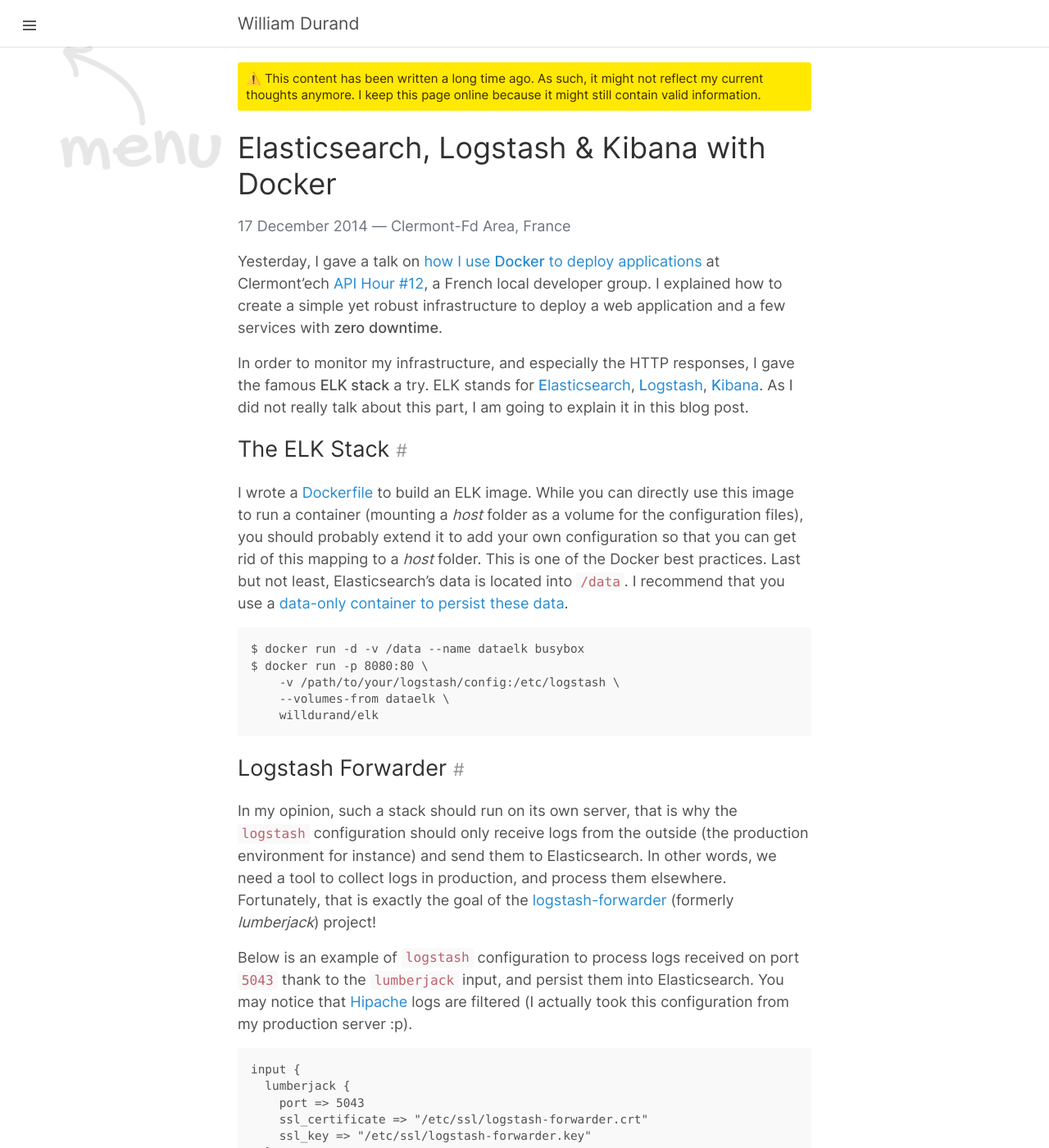
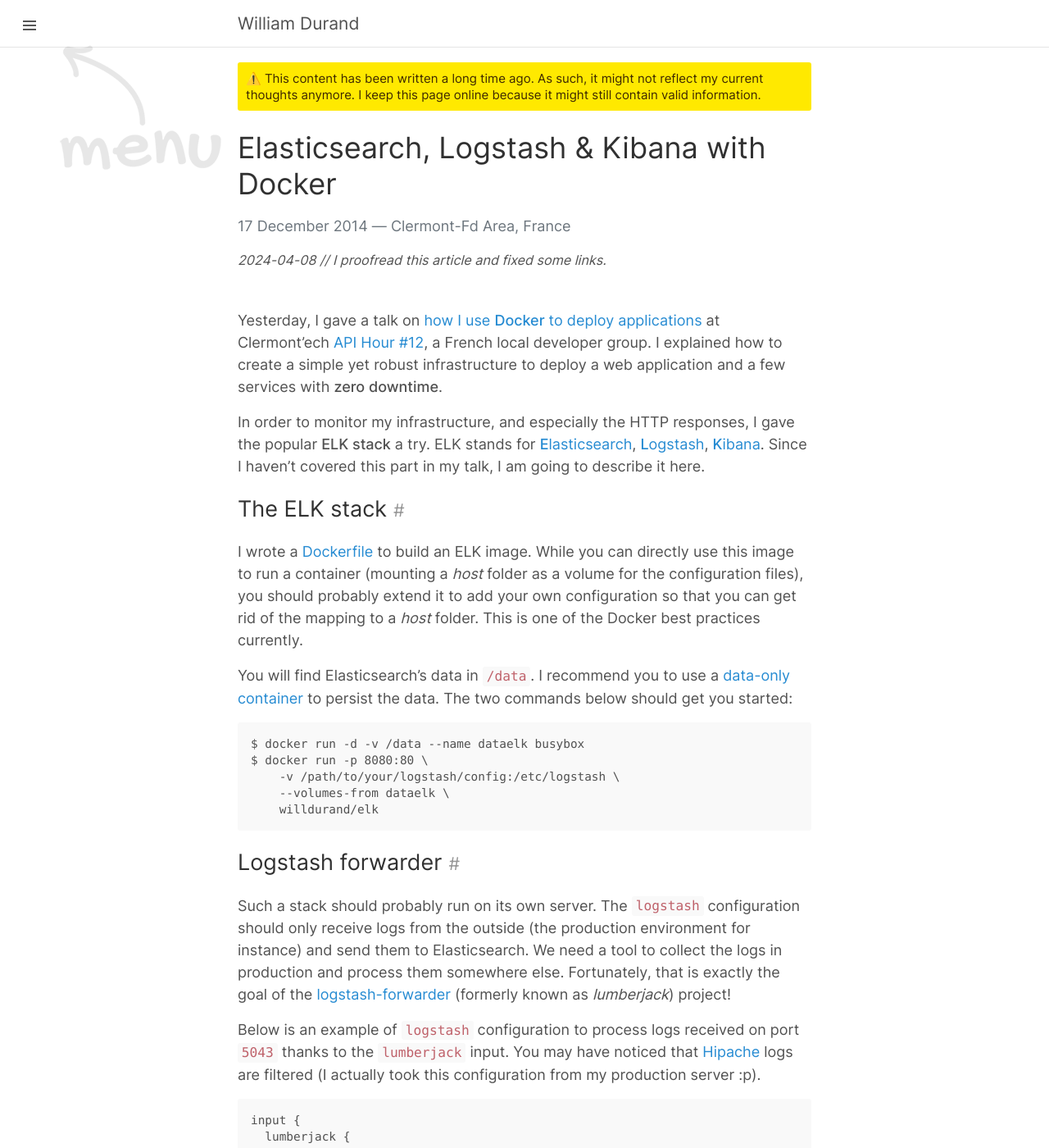
Before and after one commit to willdurand/willdurand.github.io, a Jekyll site: the page built from _posts/2014-12-17-elasticsearch-logstash-kibana-with-docker.md, in a window 1280 px wide and 1400 px high. Shown: the whole window at 82% size. Built offline with Jekyll 4.4.1, drawn with Linux system fonts in a browser that asks for light colours; some of the changed text lies outside the part shown.

Commit message:
Proofread 2014-12-17-elasticsearch-logstash-kibana-with-docker.md

````diff
--- a/_posts/2014-12-17-elasticsearch-logstash-kibana-with-docker.md
+++ b/_posts/2014-12-17-elasticsearch-logstash-kibana-with-docker.md
@@ -2,33 +2,34 @@
 layout: post
 location: Clermont-Fd Area, France
 title: "Elasticsearch, Logstash &amp; Kibana with Docker"
+updates:
+  - date: 2024-04-08
+    content: I proofread this article and fixed some links.
 ---
 
 Yesterday, I gave a talk on [how I use **Docker** to deploy
 applications](https://speakerdeck.com/willdurand/docker-ceci-nest-pas-une-introduction-apihour-number-12)
 at Clermont'ech [API Hour
-\#12](http://clermontech.org/api-hours/api-hour-12.html), a French local
+\#12](https://www.clermontech.org/api-hours/api-hour-12.html), a French local
 developer group. I explained how to create a simple yet robust infrastructure to
 deploy a web application and a few services with **zero downtime**.
 
 In order to monitor my infrastructure, and especially the HTTP responses, I gave
-the famous **ELK stack** a try. ELK stands for
-[**E**lasticsearch](http://www.elasticsearch.org/),
-[**L**ogstash](http://logstash.net/),
-[**K**ibana](http://www.elasticsearch.org/overview/kibana/). As I did not really
-talk about this part, I am going to explain it in this blog post.
+the popular **ELK stack** a try. ELK stands for [**E**lasticsearch][elastic],
+[**L**ogstash][logstash], [**K**ibana][kibana]. Since I haven't covered this
+part in my talk, I am going to describe it here.
 
-## The ELK Stack
+## The ELK stack
 
 I wrote a [Dockerfile](https://github.com/willdurand/docker-elk) to build an ELK
 image. While you can directly use this image to run a container (mounting a
 _host_ folder as a volume for the configuration files), you should probably
-extend it to add your own configuration so that you can get rid of this mapping to
-a _host_ folder. This is one of the Docker best practices. Last but not
-least, Elasticsearch's data is located into `/data`. I recommend that you use a
-[data-only container](https://docs.docker.com/userguide/dockervolumes/) [to
-persist these
-data](http://www.tech-d.net/2013/12/16/persistent-volumes-with-docker-container-as-volume-pattern/).
+extend it to add your own configuration so that you can get rid of the mapping
+to a _host_ folder. This is one of the Docker best practices currently.
+
+You will find Elasticsearch's data in `/data`. I recommend you to use a
+[data-only container](https://docs.docker.com/userguide/dockervolumes/) to
+persist the data. The two commands below should get you started:
 
 ```
 $ docker run -d -v /data --name dataelk busybox
@@ -38,20 +39,18 @@
     willdurand/elk
 ```
 
-## Logstash Forwarder
+## Logstash forwarder
 
-In my opinion, such a stack should run on its own server, that is why the
-`logstash` configuration should only receive logs from the outside (the
-production environment for instance) and send them to Elasticsearch. In other
-words, we need a tool to collect logs in production, and process them elsewhere.
-Fortunately, that is exactly the goal of the
-[logstash-forwarder](https://github.com/elasticsearch/logstash-forwarder)
-(formerly _lumberjack_) project!
+Such a stack should probably run on its own server. The `logstash` configuration
+should only receive logs from the outside (the production environment for
+instance) and send them to Elasticsearch. We need a tool to collect the logs in
+production and process them somewhere else. Fortunately, that is exactly the
+goal of the [logstash-forwarder][] (formerly known as _lumberjack_) project!
 
 Below is an example of `logstash` configuration to process logs received on port
-`5043` thank to the `lumberjack` input, and persist them into Elasticsearch. You
-may notice that [Hipache](https://github.com/hipache/hipache) logs are filtered
-(I actually took this configuration from my production server :p).
+`5043` thanks to the `lumberjack` input. You may have noticed that
+[Hipache](https://github.com/hipache/hipache) logs are filtered (I actually took
+this configuration from my production server :p).
 
 ```
 input {
@@ -120,23 +119,27 @@
 }
 ```
 
-Then again, having **data-only containers** everywhere would be better, even for
-logs (and you would use `--volume-from datalogs` for instance).
+Having **data-only containers** everywhere would be better :)
 
 ## Kibana
 
-You are all set! You can now create your own dashboards in Kibana. Here is mine
-to monitor the HTTP responses of the load balancer:
+This is the final piece! You can now create your own dashboards in Kibana. Here
+is mine to monitor the HTTP responses of the load balancer:
 
 ![](/images/posts/2014/12/kibana.webp)
 
 Need inspiration? Watch [this
 video](https://www.youtube.com/watch?v=1r1SOeaDqH4&list=PL9zDdgiGjkIeeVlrsz9A8o3HtZhvERHT-&index=7)
-if you speak French...
+if you speak French.
 
 ## Also...
 
-[Twelve Factors](http://12factor.net) has a point saying that logs should be
-sent to `std[err|out]`, which does not always seem possible to me, but if you do
-that, then you will probably be interested in
-[logspout](https://github.com/progrium/logspout).
+[Twelve Factors](https://12factor.net) mentions that logs should be sent to
+`std[err|out]`, which does not always seem possible to me but, if you do that,
+then you will probably be interested in [logspout][].
+
+[elastic]: https://www.elastic.co/
+[kibana]: https://www.elastic.co/kibana
+[logspout]: https://github.com/progrium/logspout
+[logstash-forwarder]: https://github.com/elasticsearch/logstash-forwarder
+[logstash]: https://www.elastic.co/logstash
````
Also changed, not shown: other parts of _posts/2014-12-17-elasticsearch-logstash-kibana-with-docker.md (+2 -2 lines).
